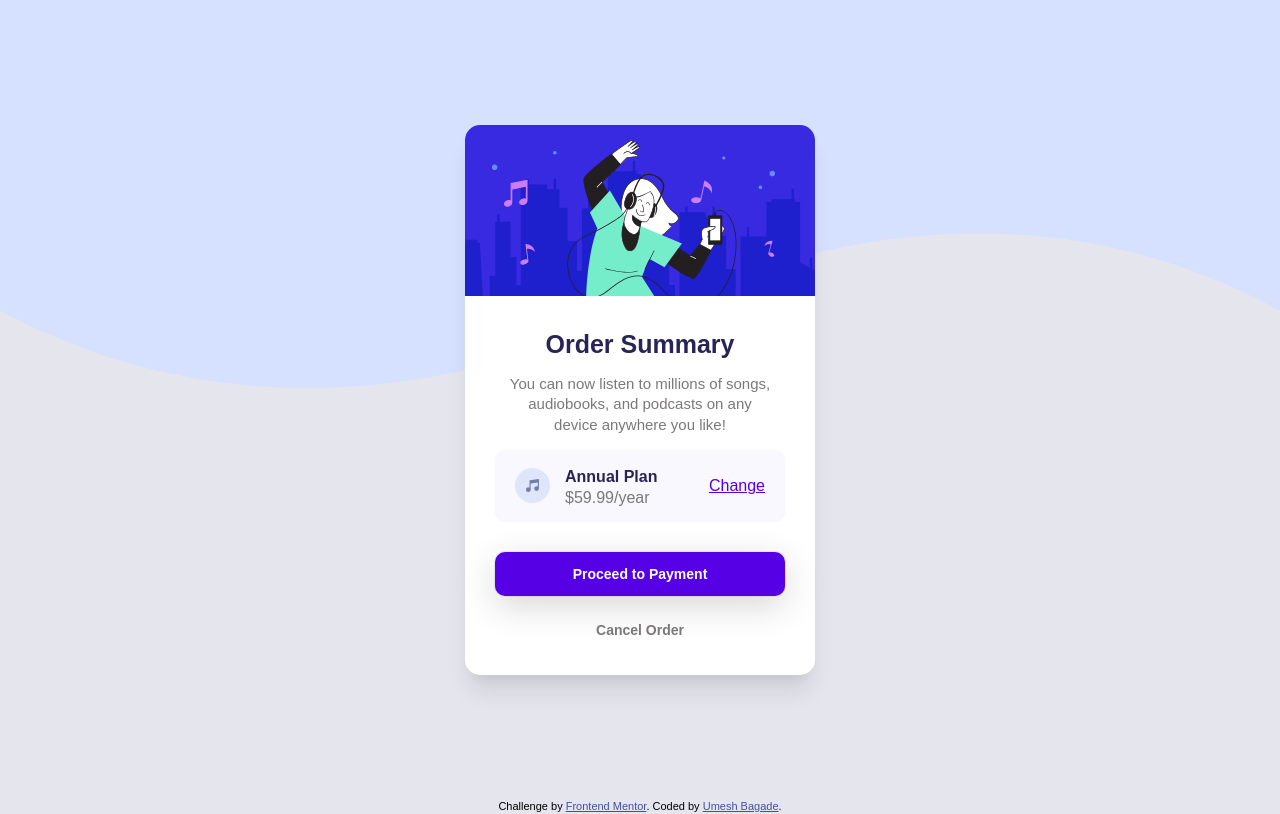
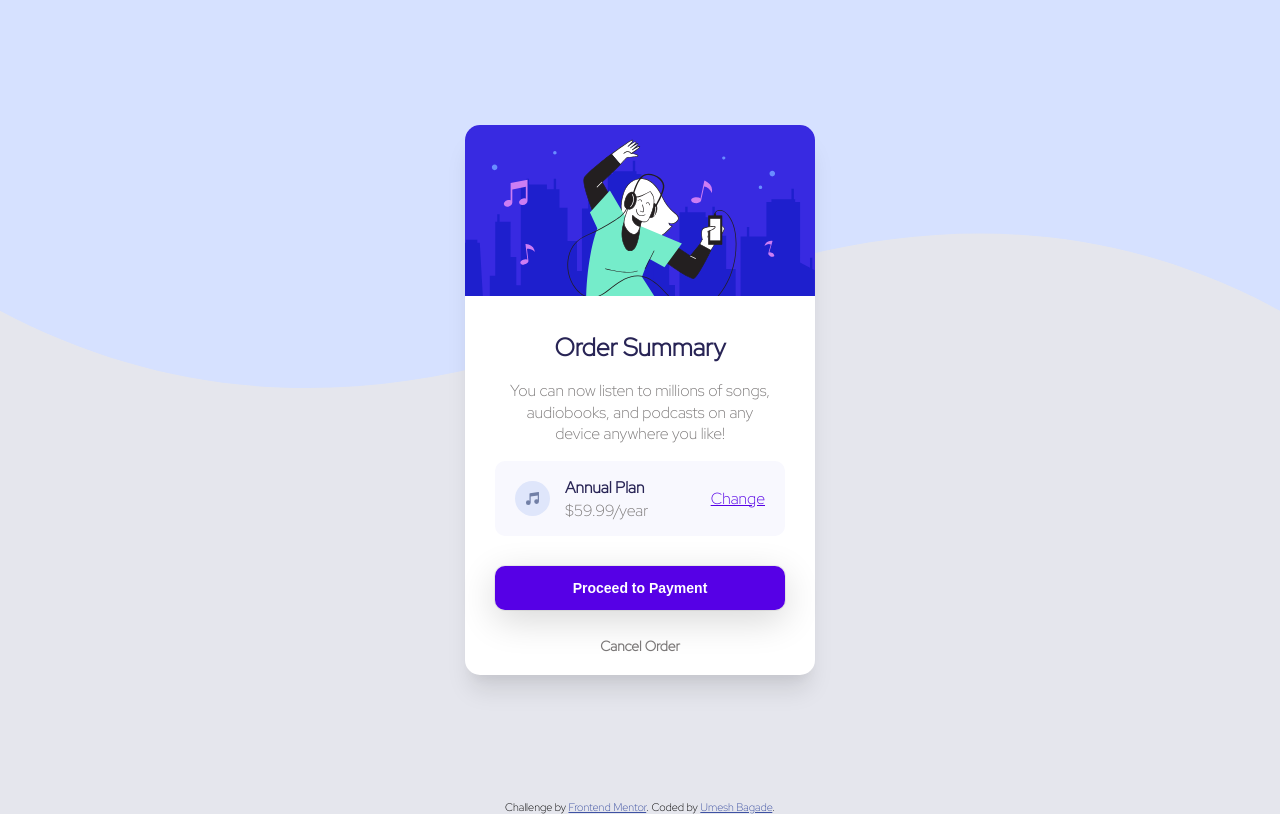
Before and after one commit to umeshbagade/order-summery, a plain HTML site: page index.html in a window 1280 px wide. Drawn offline with Linux system fonts and the light colour scheme.

Commit message:
Repository Updated

```diff
--- a/style.css
+++ b/style.css
@@ -1,7 +1,8 @@
+@import url('https://fonts.googleapis.com/css2?family=Red+Hat+Display:wght@300&display=swap');
 body {
     margin: 0;
     background-color: #e5e6ed;
-    font-family: sans-serif;
+    font-family: 'Red Hat Display', sans-serif;
     background-image: url("/images/pattern-background-desktop.svg");
     background-repeat: no-repeat;
     background-size: 100%;
@@ -17,7 +18,7 @@ h1 {
 p {
     color: rgb(123, 120, 120);
     padding: 0 10px;
-    font-size: 15px;
+    font-size: 16px;
     line-height: 1.35;
 }
 
```
Also changed, not shown: 1 other file.
